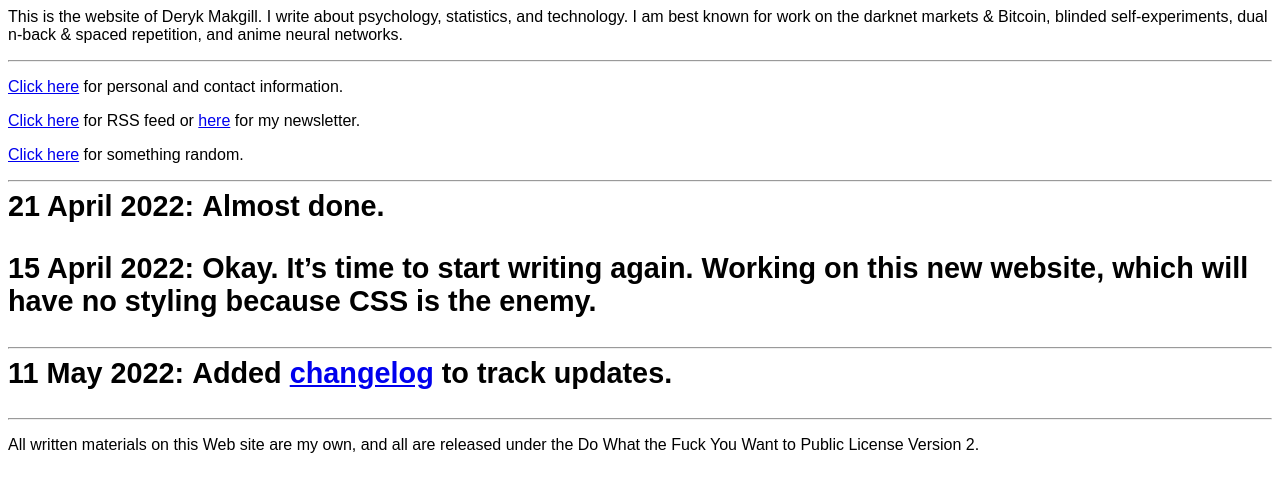
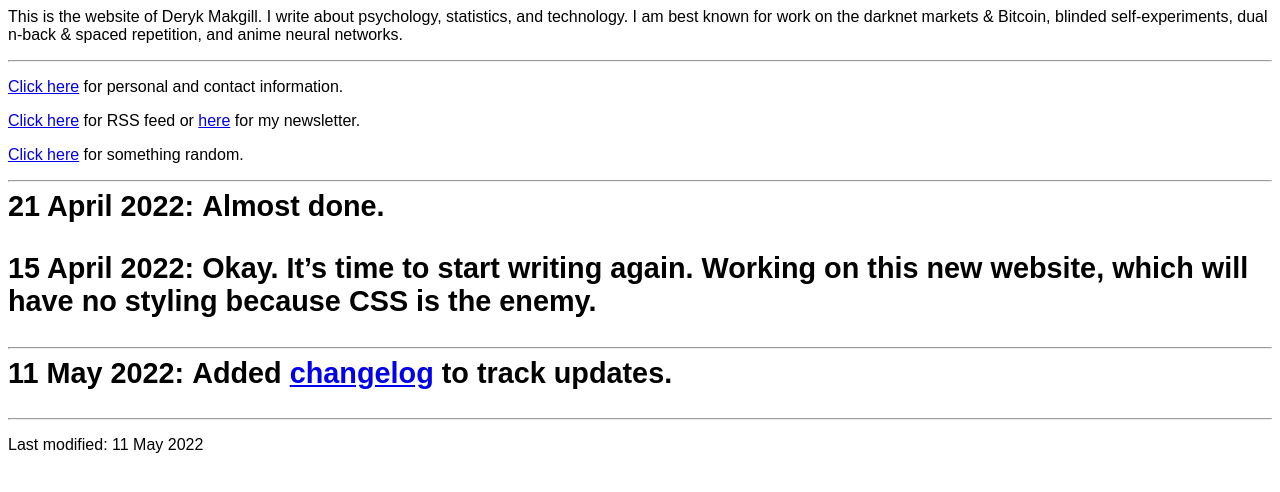
Before and after one commit to 0x000m/old, a Jekyll site: the page built from index.md, in a window 1280 px wide. Shown: the top 492 px of the page. Built offline with Jekyll 4.4.1, drawn with Linux system fonts in a browser that asks for light colours.

Commit message:
Update index.md

```diff
--- a/index.md
+++ b/index.md
@@ -43,4 +43,4 @@ This is the website of Deryk Makgill. I write about psychology, statistics, and
 
 ---
 
-All written materials on this Web site are my own, and all are released under the Do What the Fuck You Want to Public License Version 2.
+Last modified: 11 May 2022
```
